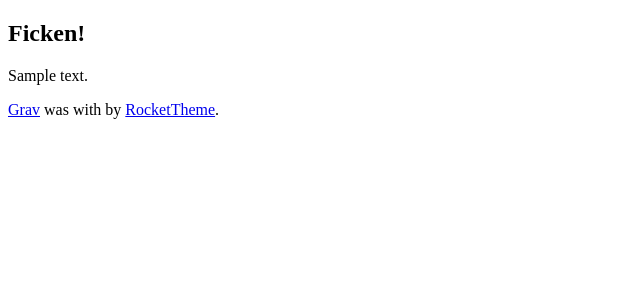
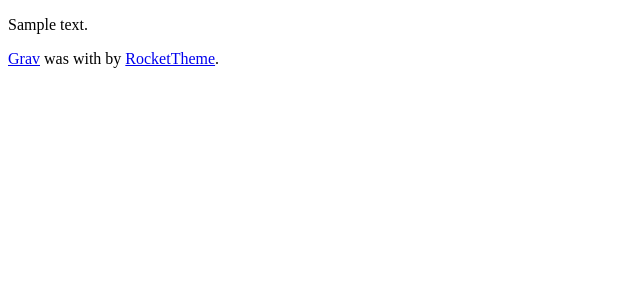
Before and after one commit to mafeka/rmswing.de, a PHP site: template user/themes/golden-twothousand20ies/templates/default.html.twig in a window 1280 px wide. Shown: the top 300 px of the page, without its empty margins (0-640 px from the left). Run offline with PHP 8.4, Linux system fonts and the light colour scheme; the template is opened without the code that fills it: most values are stand-ins (such as "Sample title", 1, 10 or a date in 2020); some libraries are stand-ins or nearby versions.

Commit message:
Updating Part II

```diff
--- a/user/themes/golden-twothousand20ies/templates/default.html.twig
+++ b/user/themes/golden-twothousand20ies/templates/default.html.twig
@@ -1,7 +1,5 @@
 {% extends 'partials/base.html.twig' %}
 
 {% block content %}
-
-    <h1>Ficken!</h1>
     {{ page.content }}
 {% endblock %}
```
